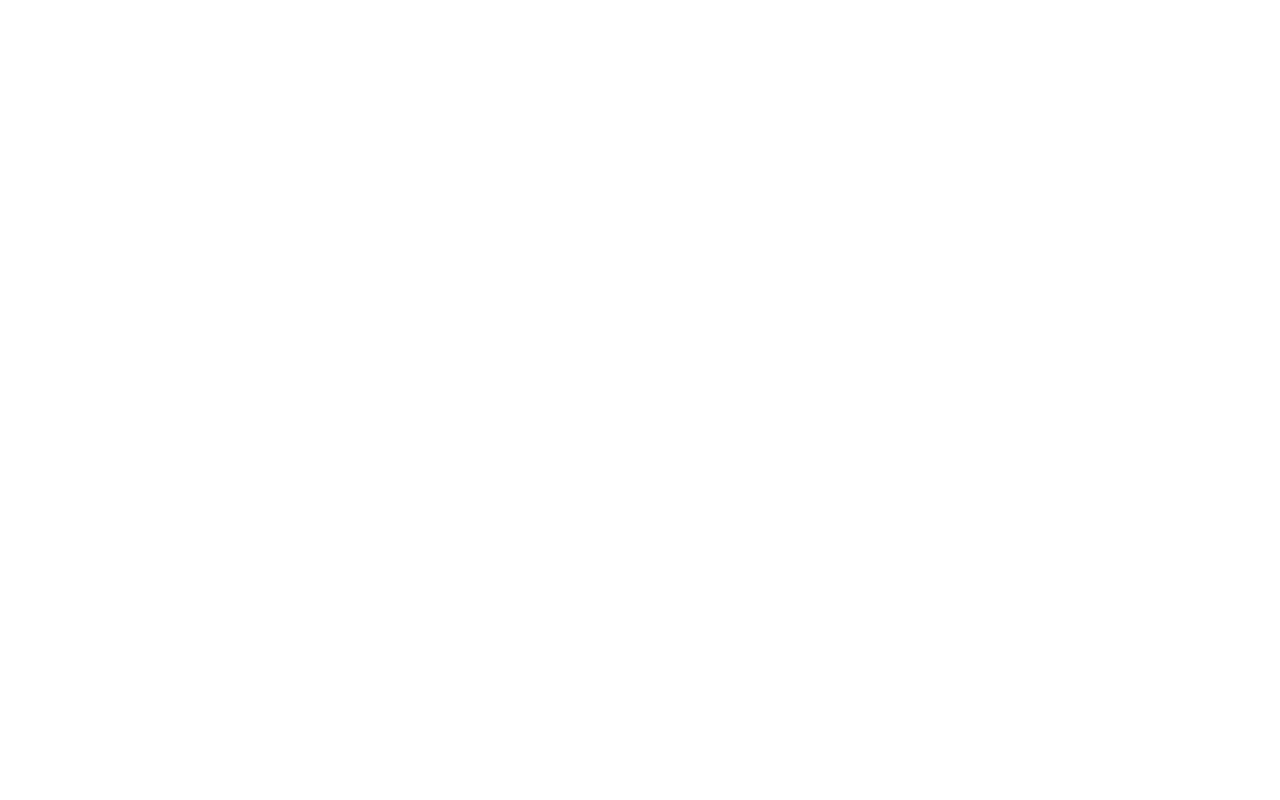
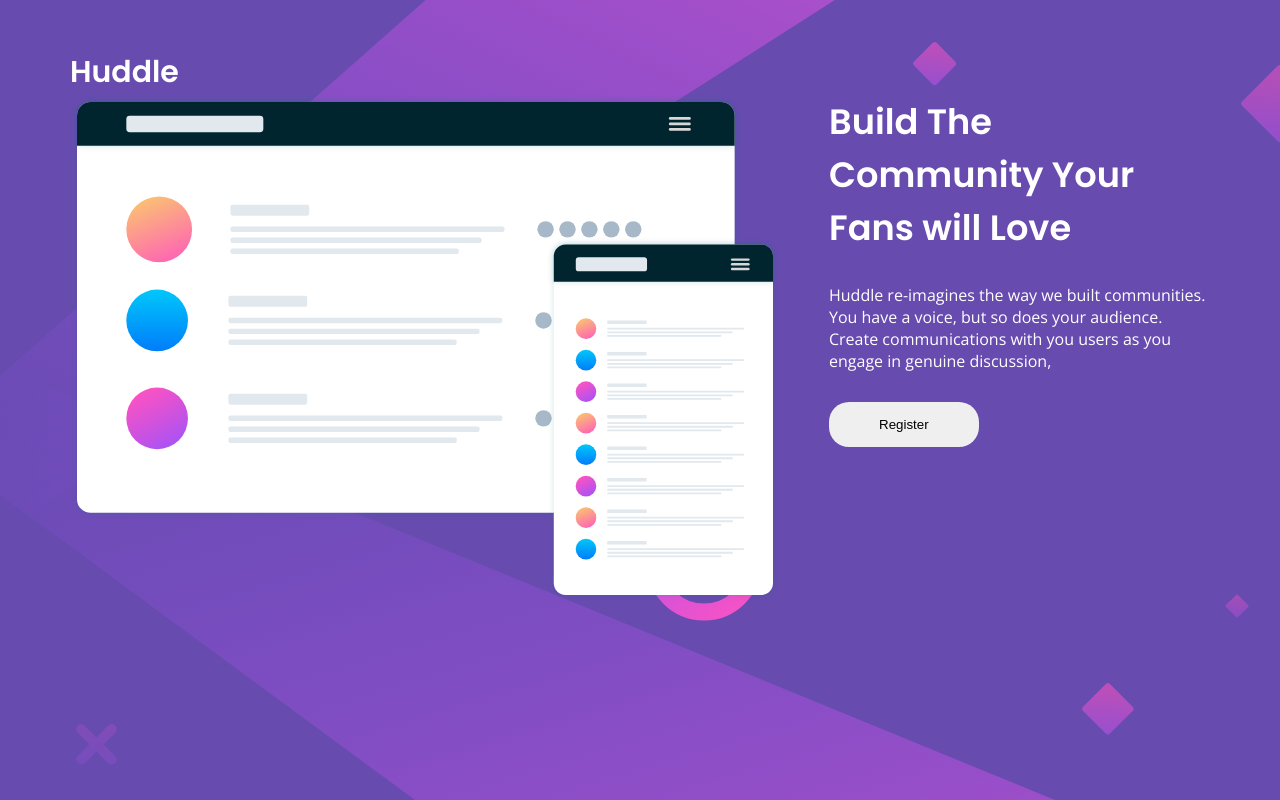
Before and after one commit to Mitchr3p/huddle-landing-page, a plain HTML site: page index.html in a window 1280 px wide. Drawn offline with nearby package versions, Linux system fonts and the light colour scheme.

Commit message:
made v2.0 cahnges

```diff
--- a/index.html
+++ b/index.html
@@ -11,6 +11,31 @@
       href="https://fonts.googleapis.com/css2?family=Poppins:wght@400;600&display=swap"
       rel="stylesheet"
     />
+    <link rel="preconnect" href="https://fonts.googleapis.com" />
+    <link rel="preconnect" href="https://fonts.gstatic.com" crossorigin />
+    <link
+      href="https://fonts.googleapis.com/css2?family=Open+Sans&family=Poppins:wght@400;600&display=swap"
+      rel="stylesheet"
+    />
   </head>
-  <body></body>
+  <body>
+    <div class="main">
+      <header class="top">
+        <p>Huddle</p>
+      </header>
+      <div class="mid">
+        <img src="images/illustration-mockups.svg" alt="" />
+        <div>
+          <h1>Build The Community Your Fans will Love</h1>
+          <p>
+            Huddle re-imagines the way we built communities. You have a voice,
+            but so does your audience. Create communications with you users as
+            you engage in genuine discussion,
+          </p>
+          <button>Register</button>
+        </div>
+      </div>
+      <div class="bottom"></div>
+    </div>
+  </body>
 </html>
--- a/style.css
+++ b/style.css
@@ -3,3 +3,45 @@
   padding: 0px;
   box-sizing: border-box;
 }
+
+body {
+  background-image: url(/images/bg-desktop.svg);
+  background-color: hsl(257, 40%, 49%);
+}
+
+.main {
+  margin: 50px 70px 30px 70px;
+}
+
+.top {
+  font-family: 'Poppins';
+  color: white;
+  font-weight: 600;
+  font-size: 30px;
+}
+
+.mid {
+  display: flex;
+  font-family: 'Poppins';
+  color: white;
+  gap: 50px;
+
+
+}
+
+.mid h1{
+  font-size: 2.2rem;
+}
+
+.mid p {
+  font-family: 'Open Sans';
+  font-weight: 400;
+  margin-top: 30px;
+}
+
+button {
+  padding: 15px 50px;
+  border: none;
+  border-radius: 20px;
+  margin-top: 30px;
+}
```
